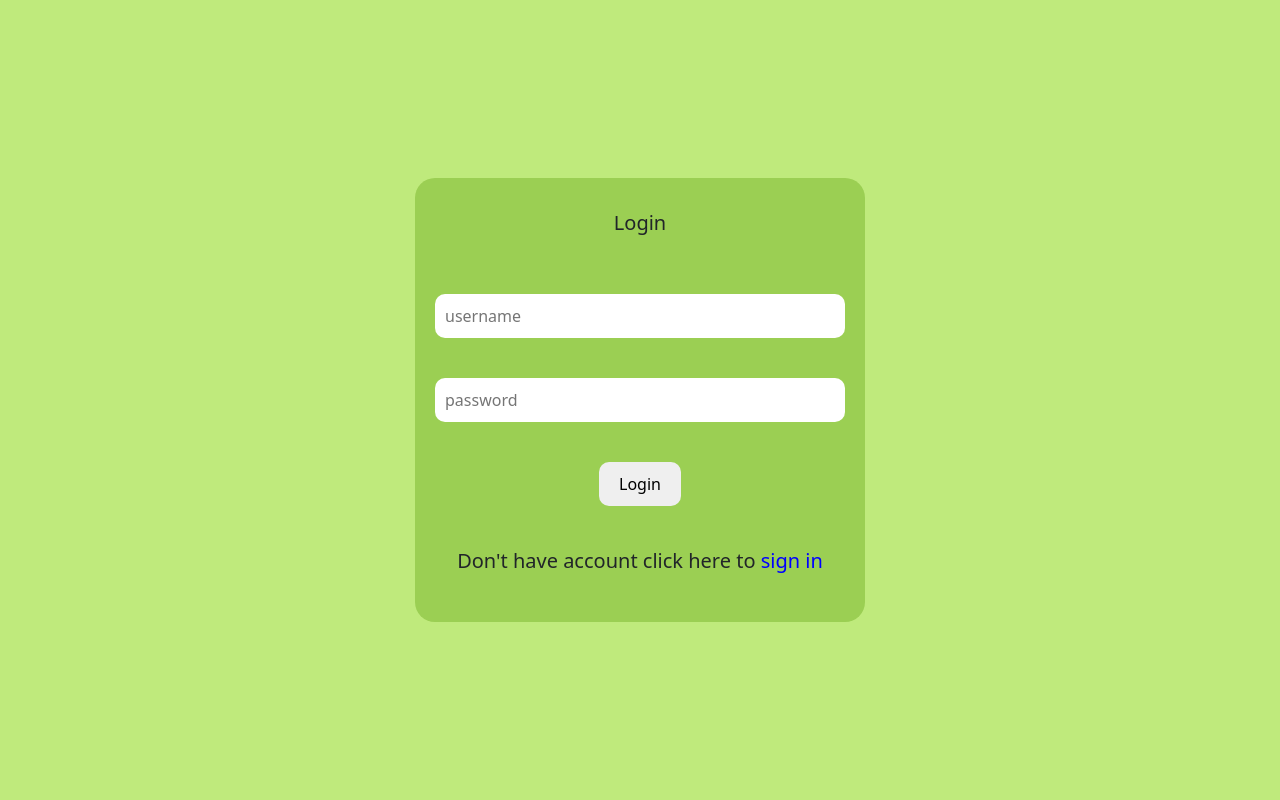
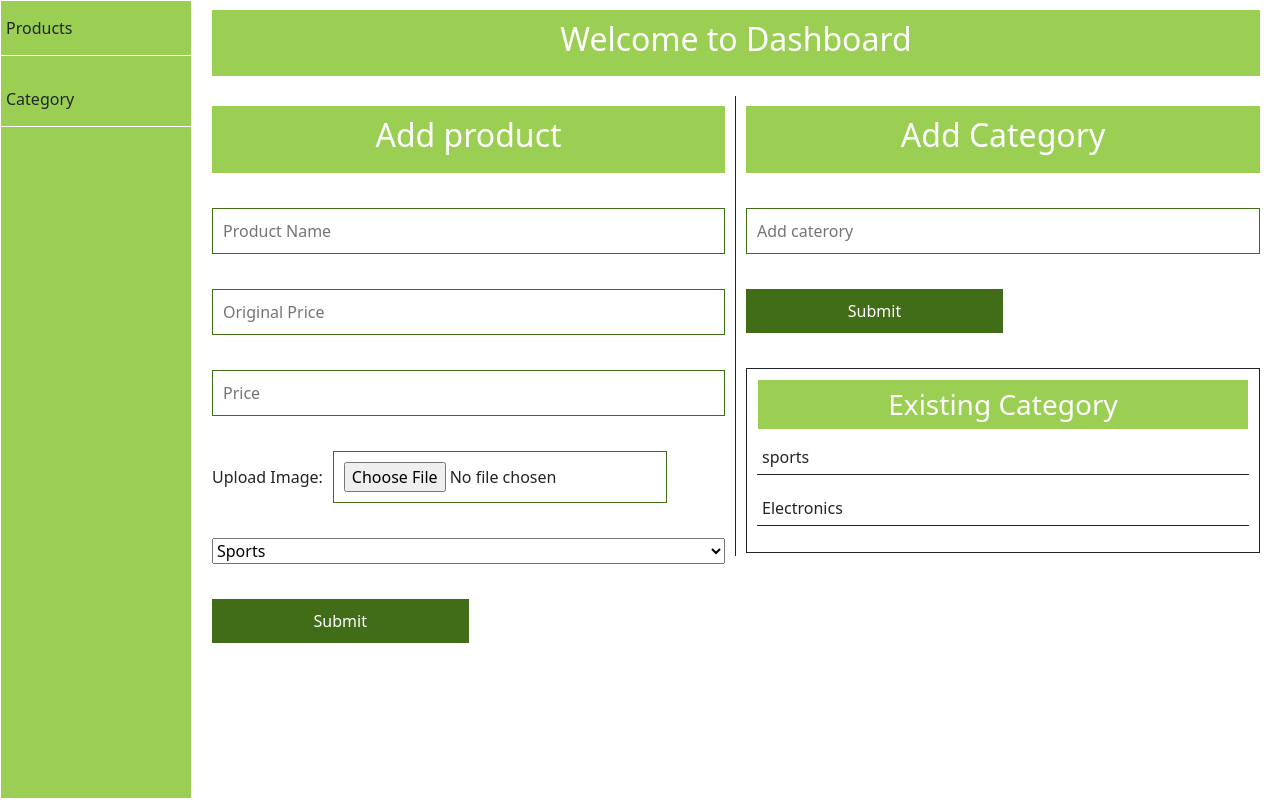
Before and after one commit to AlbarKhan/Ecommerce_React, a React (Create React App) app: page / in a window 1280 px wide. Built offline with nearby package versions, Linux system fonts and the light colour scheme.

Commit message:
add product form added

```diff
--- /dev/null
+++ b/src/AddProducts.js
@@ -0,0 +1,41 @@
+import { category } from "./products_data";
+export function AddProducts() {
+  return (
+    <div className="AddProducts">
+      <form className="add-product-form ">
+        <div className="add-title">
+          <h2>Add product</h2>
+        </div>
+        <input type="text" placeholder="Product Name"></input>
+        <input type="number" placeholder="Original Price"></input>
+        <input type="number" placeholder="Price"></input>
+        <div>
+          <label style={{ marginRight: "10px" }}>Upload Image:</label>
+          <input type="file" placeholder="Upload Image"></input>
+        </div>
+        <select>
+          {category.map((cat) => {
+            return <option>{cat}</option>;
+          })}
+        </select>
+        <button className="submit-btn" type="submit">
+          Submit
+        </button>
+      </form>
+      <form className="add-category-form">
+        <div className="add-title">
+          <h2>Add Category</h2>
+        </div>
+        <input type="text" placeholder="Add caterory"></input>
+        <button className="submit-btn" type="submit">
+          Submit
+        </button>
+        <div className="existing-Category">
+          <h3>Existing Category</h3>
+          <p>sports</p>
+          <p>Electronics</p>
+        </div>
+      </form>
+    </div>
+  );
+}
--- a/src/App.css
+++ b/src/App.css
@@ -206,6 +206,100 @@ nav {
   border-radius: 5px;
   cursor: pointer;
 }
+
+/* Dashboard */
+
+.dash-head {
+  /* border: 1px solid; */
+  margin: 10px 20px;
+  /* margin-bottom: 0px; */
+  text-align: center;
+  padding: 10px;
+  font-size: 20px;
+  color: white;
+  /* border-radius: 10px; */
+  background-color: var(--secondary);
+}
+.dash-body {
+  /* border: 1px solid; */
+  height: 99.9vh;
+  display: flex;
+}
+.dashBoard-Panel {
+  border: 1px solid white;
+  width: 15%;
+  background-color: var(--secondary);
+}
+.dashBoard-Panel p {
+  border-bottom: 1px solid white;
+  /* margin-bottom: 10px; */
+  padding: 15px 5px;
+}
+.dash-content {
+  width: 85%;
+  /* border: 1px solid; */
+}
+
+/* AddProduct  start*/
+.AddProducts {
+  display: flex;
+  height: 60%;
+  padding: 10px;
+}
+.AddProducts input {
+  padding: 10px;
+  border: 1px solid var(--primary);
+}
+.add-product-form {
+  /* border: 1px solid; */
+  border-right: 1px solid;
+  display: flex;
+  flex-direction: column;
+  /* justify-content: space-around; */
+  width: 50%;
+  gap: 35px;
+  padding: 10px;
+}
+.add-category-form {
+  display: flex;
+  flex-direction: column;
+  /* justify-content: space-around; */
+  gap: 35px;
+  /* border: 1px solid; */
+  padding: 10px;
+  width: 50%;
+}
+.add-title {
+  text-align: center;
+  padding: 10px;
+  background-color: var(--secondary);
+  color: white;
+}
+.submit-btn {
+  border: none;
+  padding: 10px;
+  width: 50%;
+  background-color: var(--primary);
+  color: white;
+}
+
+.existing-Category {
+  border: 1px solid;
+  padding: 10px;
+  height: 300px;
+}
+.existing-Category p {
+  border-bottom: 1px solid;
+  padding: 5px;
+}
+h3 {
+  text-align: center;
+  border: 1px solid;
+  margin-bottom: 10px;
+  padding: 8px;
+  background-color: var(--secondary);
+  color: white;
+}
 @media (max-width: 486px) {
   header {
     padding: 20px 10px;
--- /dev/null
+++ b/src/Dashboard.js
@@ -0,0 +1,20 @@
+import { AddProducts } from "./AddProducts";
+
+export function Dashboard() {
+  return (
+    <div className="dashboard">
+      <div className="dash-body">
+        <div className="dashBoard-Panel">
+          <p>Products</p>
+          <p>Category</p>
+        </div>
+        <div className="dash-content">
+          <div className="dash-head">
+            <h2>Welcome to Dashboard</h2>
+          </div>
+          <AddProducts />
+        </div>
+      </div>
+    </div>
+  );
+}
--- a/src/index.js
+++ b/src/index.js
@@ -2,11 +2,13 @@ import React from "react";
 import ReactDOM from "react-dom/client";
 import App from "./App";
 import { SignIn } from "./Sign";
+import { Dashboard } from "./Dashboard";
 
 const root = ReactDOM.createRoot(document.getElementById("root"));
 root.render(
   <React.StrictMode>
-    <App />
+    {/* <App /> */}
+    <Dashboard />
     {/* <SignIn /> */}
   </React.StrictMode>
 );
--- a/src/products_data.js
+++ b/src/products_data.js
@@ -84,7 +84,9 @@ export const products = [
     productName: "Ball",
     original_price: 200,
     price: 100,
-    category: "sports",
+    category: "electronics",
     img: "https://tse1.mm.bing.net/th?id=OIP.OXcS74T7wob1Yth0pkazKgHaFj&pid=Api&P=0&w=533&h=400",
   },
 ];
+
+export const category = ["Sports", "Electronics"];
```
